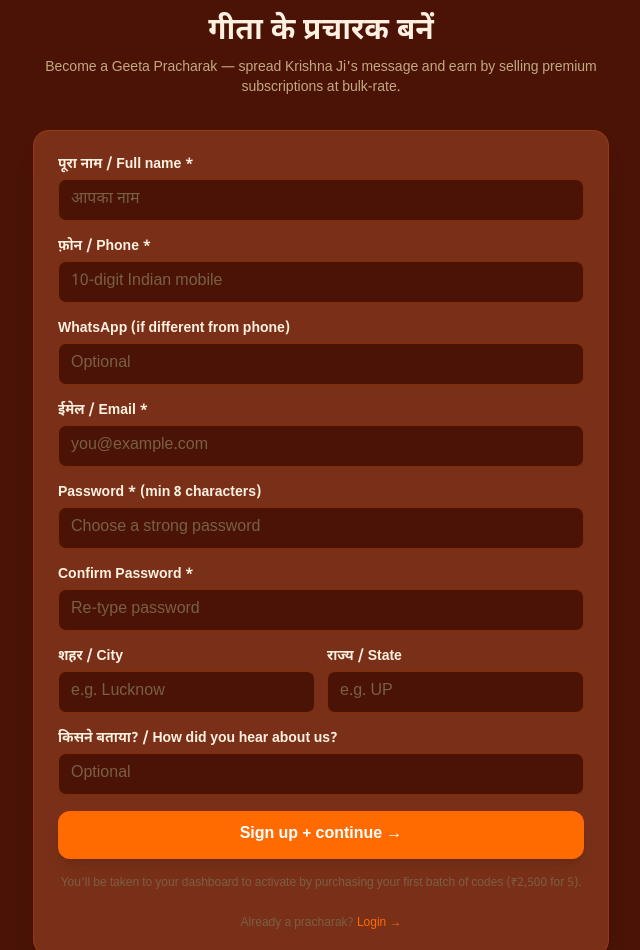
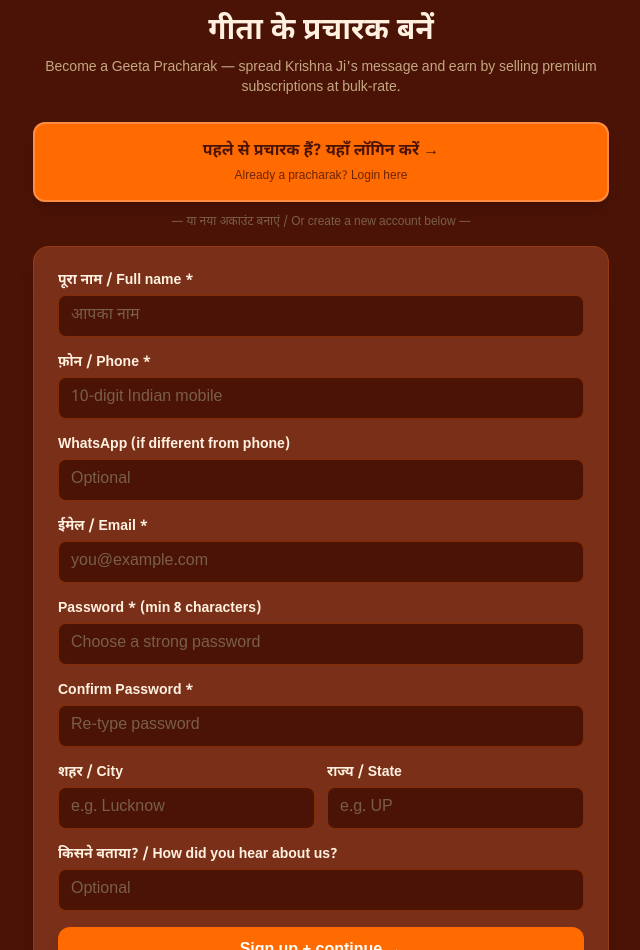
Before and after one commit to techkeshav23/Ask-Krishna-Ji, a Next.js app: page /pracharak in a window 1280 px wide. Shown: the part 122-1072 px from the top of the page, without its empty margins (319-959 px from the left). Built offline with nearby package versions, Linux system fonts and the light colour scheme; no server answers.

Commit message:
feat(website): prominent login button at top of pracharak signup

```diff
--- a/app/pracharak/page.tsx
+++ b/app/pracharak/page.tsx
@@ -102,7 +102,7 @@ export default function PracharakSignupPage() {
           ← Home
         </Link>
 
-        <div className="text-center mt-4 mb-8">
+        <div className="text-center mt-4 mb-6">
           <div className="text-4xl mb-2">🪷</div>
           <h1 className="text-3xl font-bold mb-2">
             गीता के प्रचारक बनें
@@ -112,6 +112,23 @@ export default function PracharakSignupPage() {
             by selling premium subscriptions at bulk-rate.
           </p>
         </div>
+
+        <Link
+          href="/pracharak-portal/login"
+          className="block w-full text-center bg-saffron hover:bg-saffron-light
+                     text-bg-primary font-bold text-base py-4 px-6 rounded-xl
+                     border-2 border-saffron-light shadow-lg
+                     transition-colors mb-3"
+        >
+          पहले से प्रचारक हैं? यहाँ लॉगिन करें →
+          <span className="block text-xs font-normal mt-1 opacity-80">
+            Already a pracharak? Login here
+          </span>
+        </Link>
+
+        <p className="text-center text-xs text-text-muted mb-4">
+          — या नया अकाउंट बनाएं / Or create a new account below —
+        </p>
 
         <form onSubmit={onSubmit} className="card space-y-4">
           <Field
@@ -202,16 +219,6 @@ export default function PracharakSignupPage() {
             You'll be taken to your dashboard to activate by purchasing
             your first batch of codes (₹2,500 for 5).
           </p>
-
-          <p className="text-xs text-text-muted text-center pt-2">
-            Already a pracharak?{" "}
-            <Link
-              href="/pracharak-portal/login"
-              className="text-saffron hover:text-saffron-light"
-            >
-              Login →
-            </Link>
-          </p>
         </form>
       </div>
     </main>
```
Also changed, not shown: 2 other files (tests, documents, lock files or other folders).
